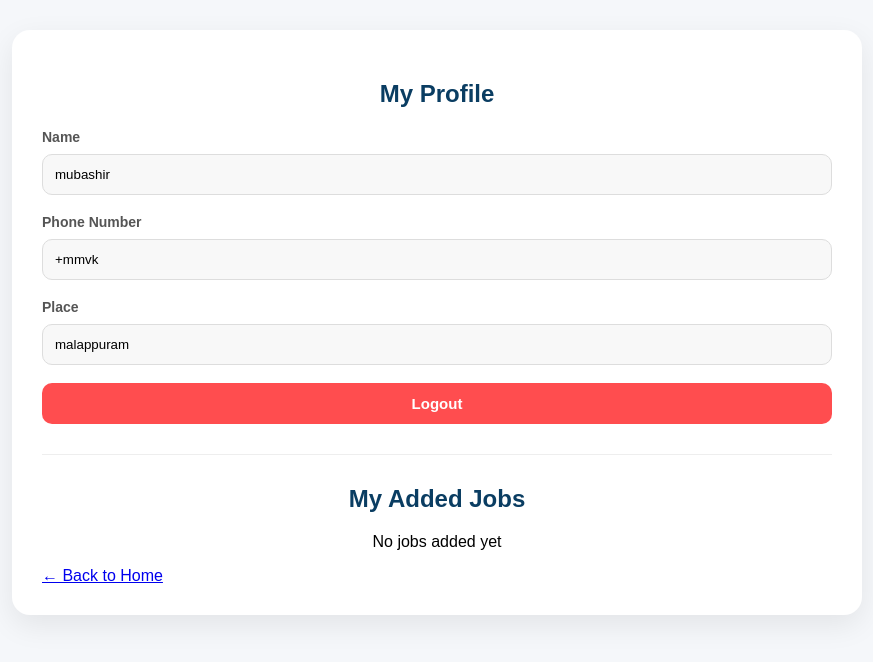
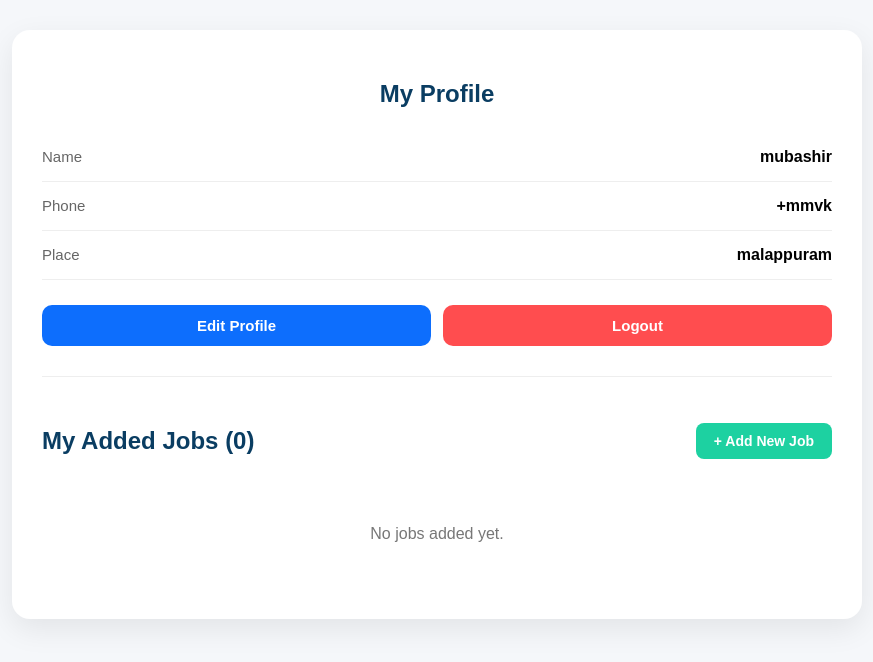
Before and after one commit to cyberbrodo/Quick_Jobs, a Django app: page /profile/ in a window 1280 px wide. Shown: the top 662 px of the page, without its empty margins (203-1076 px from the left). Run offline with Django 5.2, Linux system fonts and the light colour scheme; a user stored in the database is signed in; data comes from the database, SQL or seed files in the repository; both versions use the stored data as it was after the commit.

Commit message:
Added profile edit functionality and improved profile page

```diff
--- a/myapp/models.py
+++ b/myapp/models.py
@@ -103,7 +103,9 @@ class Job(models.Model):
         max_length=100,
     )
 
+    gender = models.CharField(max_length=20, default="Any")
 
+    education = models.CharField(max_length=50, default="Any")
 
     age_limit = models.CharField(
         max_length=50,
--- a/myapp/urls.py
+++ b/myapp/urls.py
@@ -37,4 +37,6 @@ urlpatterns = [
     path("remove-saved-job/<int:id>/", views.remove_saved_job, name="remove_saved_job"),
 path("job/<int:id>/", views.job_details, name="job_details"),
 path("complete-profile/", views.complete_profile, name="complete_profile"),
+path("profile/edit/", views.edit_profile, name="edit_profile"),
+
 ]
--- a/myapp/views.py
+++ b/myapp/views.py
@@ -633,3 +633,48 @@ def job_details(request, id):
 def logout_user(request):
     logout(request)
     return redirect("home")
+
+from django.contrib.auth.decorators import login_required
+from django.shortcuts import render, redirect
+from django.contrib import messages
+
+@login_required(login_url="login")
+def edit_profile(request):
+
+    profile = request.user.profile
+
+    if request.method == "POST":
+
+        profile.full_name = request.POST.get(
+            "full_name", ""
+        ).strip()
+
+        profile.phone = request.POST.get(
+            "phone", ""
+        ).strip()
+
+        profile.district = request.POST.get(
+            "district", ""
+        ).strip()
+
+        profile.save()
+
+        messages.success(
+            request,
+            "Profile updated successfully."
+        )
+
+        return redirect("profile")
+
+    jobs = Job.objects.filter(
+        owner=request.user
+    ).order_by("-id")
+
+    return render(
+        request,
+        "profile.html",
+        {
+            "jobs": jobs,
+            "edit": True,
+        },
+    )
--- a/static/css/profile.css
+++ b/static/css/profile.css
@@ -146,3 +146,139 @@ hr{
 }
 
 }
+
+.profile-info{
+margin-top:25px;
+}
+
+.info-row{
+display:flex;
+justify-content:space-between;
+padding:15px 0;
+border-bottom:1px solid #eee;
+}
+
+.info-row span{
+color:#666;
+font-size:15px;
+}
+
+.info-row strong{
+font-size:16px;
+}
+
+.profile-actions{
+display:flex;
+gap:12px;
+margin:25px 0;
+}
+
+.profile-actions a{
+flex:1;
+}
+
+.edit-btn{
+background:#0d6efd;
+}
+
+.edit-btn:hover{
+background:#0b5ed7;
+}
+
+.logout-btn{
+background:#ff4d4f;
+}
+
+.job-header{
+display:flex;
+justify-content:space-between;
+align-items:center;
+margin:30px 0 20px;
+}
+
+.add-job-btn{
+text-decoration:none;
+background:#1dd1a1;
+color:#fff;
+padding:10px 18px;
+border-radius:8px;
+font-size:14px;
+font-weight:bold;
+}
+
+.job-card{
+border-top:1px solid #ddd;
+padding:22px 0;
+}
+
+.job-card h3{
+margin:0;
+font-size:24px;
+color:#111;
+}
+
+.job-card h4{
+margin:8px 0 18px;
+font-size:18px;
+color:#666;
+font-weight:500;
+}
+
+.job-meta{
+display:flex;
+flex-wrap:wrap;
+gap:18px;
+margin-bottom:20px;
+font-size:15px;
+color:#444;
+}
+
+.job-actions{
+display:flex;
+gap:12px;
+}
+
+.edit-job{
+background:#0d6efd;
+}
+
+.delete-job{
+background:#ff4d4f;
+}
+
+.edit-job:hover{
+background:#0b5ed7;
+}
+
+.delete-job:hover{
+background:#d9363e;
+}
+
+.empty{
+text-align:center;
+padding:30px;
+color:#777;
+}
+
+@media(max-width:768px){
+
+.job-header{
+flex-direction:column;
+align-items:flex-start;
+gap:15px;
+}
+
+.profile-actions{
+flex-direction:column;
+}
+
+.job-meta{
+flex-direction:column;
+gap:10px;
+}
+
+.job-actions{
+flex-direction:column;
+}
+
+}
--- a/templates/profile.html
+++ b/templates/profile.html
@@ -12,77 +12,160 @@
 
 <div class="profile-box">
 
-<h2>My Profile</h2>
 
-<label>Name</label>
-<input
-    type="text"
+
+<div class="profile-header">
+    <h2>
+        {% if edit %}
+            Edit Profile
+        {% else %}
+            My Profile
+        {% endif %}
+    </h2>
+</div>
+
+{% if edit %}
+
+<form method="POST">
+    {% csrf_token %}
+
+    <div class="profile-info">
+
+        <div class="info-row">
+            <span>Name</span>
+            <input type="text"
+                   name="full_name"
                    value="{{ request.user.profile.full_name|default:request.user.first_name }}"
-    readonly
->
+                   required>
+        </div>
 
-<label>Phone Number</label>
-<input
-    type="text"
+        <div class="info-row">
+            <span>Phone</span>
+            <input type="text"
+                   name="phone"
                    value="{{ request.user.profile.phone }}"
-    readonly
->
+                   required>
+        </div>
 
-<label>Place</label>
-<input
-    type="text"
-    value="{{ request.user.profile.district|default:'Not added' }}"
-    readonly
->
+        <div class="info-row">
+            <span>Place</span>
+            <input type="text"
+                   name="district"
+                   value="{{ request.user.profile.district }}">
+        </div>
+
+    </div>
+
+    <div class="profile-actions">
+
+        <button type="submit" class="edit-btn">
+            Update Profile
+        </button>
+
+        <a href="{% url 'profile' %}">
+            <button type="button" class="logout-btn">
+                Cancel
+            </button>
+        </a>
+
+    </div>
+
+</form>
+
+{% else %}
+
+<div class="profile-info">
+
+    <div class="info-row">
+        <span>Name</span>
+        <strong>{{ request.user.profile.full_name|default:request.user.first_name }}</strong>
+    </div>
+
+    <div class="info-row">
+        <span>Phone</span>
+        <strong>{{ request.user.profile.phone }}</strong>
+    </div>
+
+    <div class="info-row">
+        <span>Place</span>
+        <strong>{{ request.user.profile.district|default:"Not Added" }}</strong>
+    </div>
+
+</div>
+
+<div class="profile-actions">
+
+    <a href="{% url 'edit_profile' %}">
+        <button class="edit-btn">
+            Edit Profile
+        </button>
+    </a>
+
     <a href="{% url 'logout_user' %}">
-<button class="logout-btn">Logout</button>
+        <button class="logout-btn">
+            Logout
+        </button>
     </a>
+
+</div>
+
+{% endif %}
 
 <hr>
 
-<h2>My Added Jobs</h2>
+<div class="job-header">
+    <h2>My Added Jobs ({{ jobs|length }})</h2>
+
+    <a href="{% url 'add_job' %}" class="add-job-btn">
+        + Add New Job
+    </a>
+</div>
 
 {% for job in jobs %}
 
-<div class="job">
+<div class="job-card">
 
-<div class="top">
-{% if job.logo %}
-<img src="{{ job.logo.url }}" class="logo">
-{% endif %}
-<b>{{ job.title }}</b>
+    <h3>{{ job.title }}</h3>
+
+    <h4>{{ job.shop_name }}</h4>
+
+    <div class="job-meta">
+
+        <span> {{ job.location }}</span>
+
+        <span> ₹{{ job.salary }} / Month</span>
+
+        <span> {{ job.work_time }}</span>
+
+        <span> {{ job.experience }}</span>
+
     </div>
 
-<p><b>Shop:</b> {{ job.shop_name }}</p>
-<p><b>Category:</b> {{ job.category }}</p>
-<p><b>Experience:</b> {{ job.experience }}</p>
-<p><b>Work Time:</b> {{ job.work_time }}</p>
-<p><b>Age:</b> {{ job.age_limit|default:"Not specified" }}</p>
-<p><b>Location:</b> {{ job.location }}</p>
-<p><b>Salary:</b> ₹{{ job.salary }}</p>
-<p><b>Phone:</b> {{ job.phone }}</p>
+    <div class="job-actions">
 
-<div class="job-actions">
         <a href="{% url 'edit_job' job.id %}">
-<button>Edit</button>
+            <button class="edit-job">Edit</button>
         </a>
 
-<a href="{% url 'delete_job' job.id %}" onclick="return confirm('Delete this job?')">
-<button class="delete-btn">Delete</button>
+        <a href="{% url 'delete_job' job.id %}"
+           onclick="return confirm('Delete this job?')">
+
+            <button class="delete-job">
+                Delete
+            </button>
+
         </a>
+
     </div>
 
 </div>
 
 {% empty %}
 
-<p style="text-align:center">No jobs added yet</p>
+<p class="empty">
+No jobs added yet.
+</p>
 
 {% endfor %}
-
-    <a href="{% url 'home' %}">← Back to Home</a>
-
-</div>
-
 </body>
 </html>
```
Also changed, not shown: static/css/addjob.css (+14 -0 lines), static/css/job_details.css (+107 -73 lines), templates/addjob.html (+33 -16 lines), templates/job_details.html (+70 -13 lines), db.sqlite3, myapp/migrations/0008_job_education_job_gender.py (added). Lines whose indentation alone changed are shown as unchanged.
